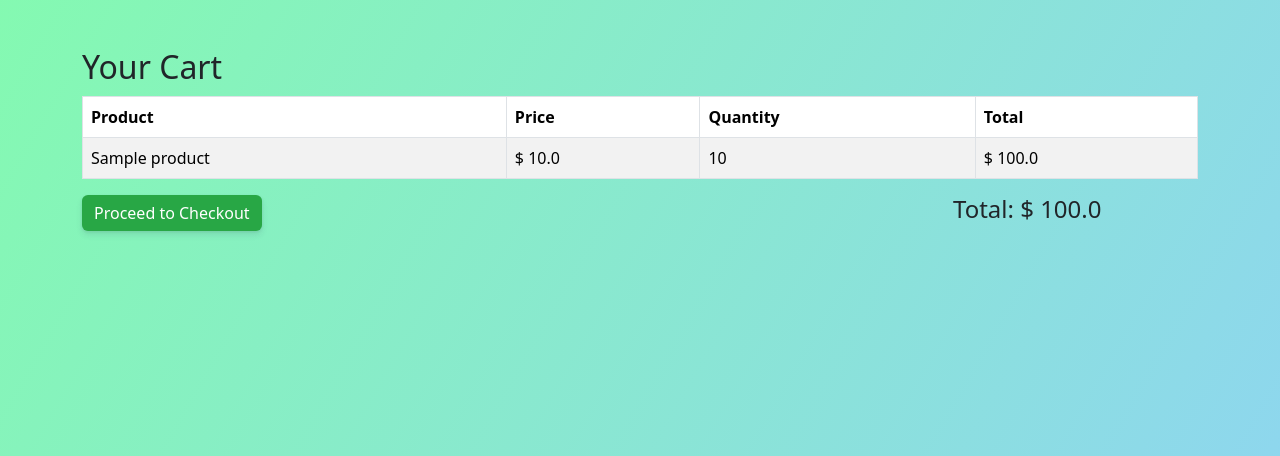
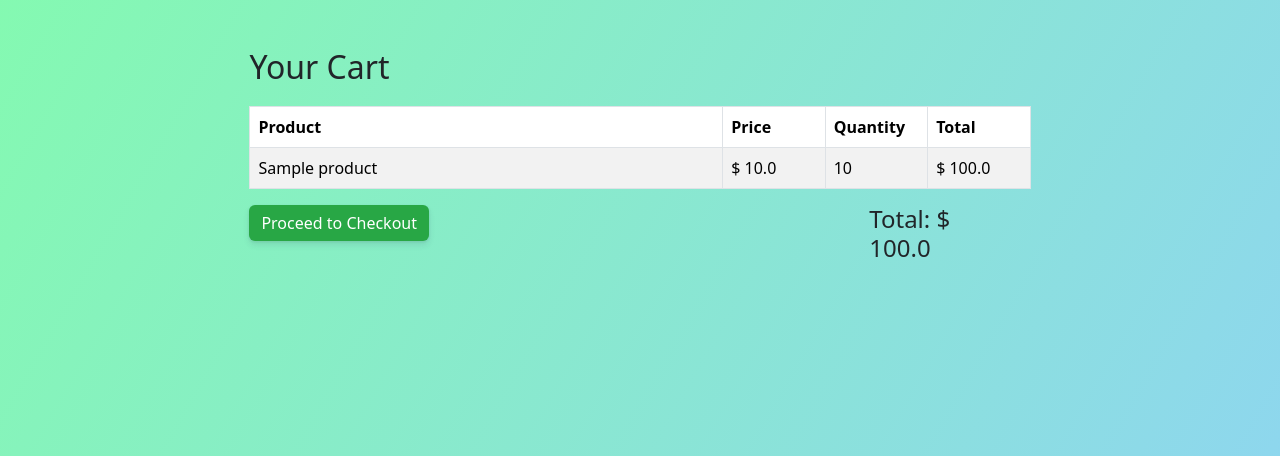
Before and after one commit to MariosAvraam/online-shop, a Flask app: page /cart in a window 1280 px wide. Shown: the part 56-512 px from the top of the page. Run offline with Flask 3, Linux system fonts and the light colour scheme; a user stored in the database is signed in; tables that the repository leaves empty hold one stand-in row (values such as "Sample post"); some libraries are stand-ins or nearby versions.

Commit message:
Make the columns of the table smaller.

```diff
--- a/static/styles.css
+++ b/static/styles.css
@@ -6,7 +6,7 @@ body {
 }
 
 h2 {
-    margin-bottom: 10px;
+    margin-bottom: 20px;
 }
 
 /* General Button Styling */
@@ -142,3 +142,20 @@ h2 {
 .table-hover tbody tr:hover {
     background-color: #e1f7e4;
 }
+
+.product-col {
+    width: 60%; /* Adjust this value as needed */
+}
+
+.price-col, .quantity-col, .total-col {
+    width: 13%; /* Adjust this value as needed */
+}
+
+.table {
+    table-layout: fixed;
+}
+
+.table-container {
+    width: 70%; /* Or any other desired width */
+    margin: 0 auto; /* This centers the container */
+}
```
